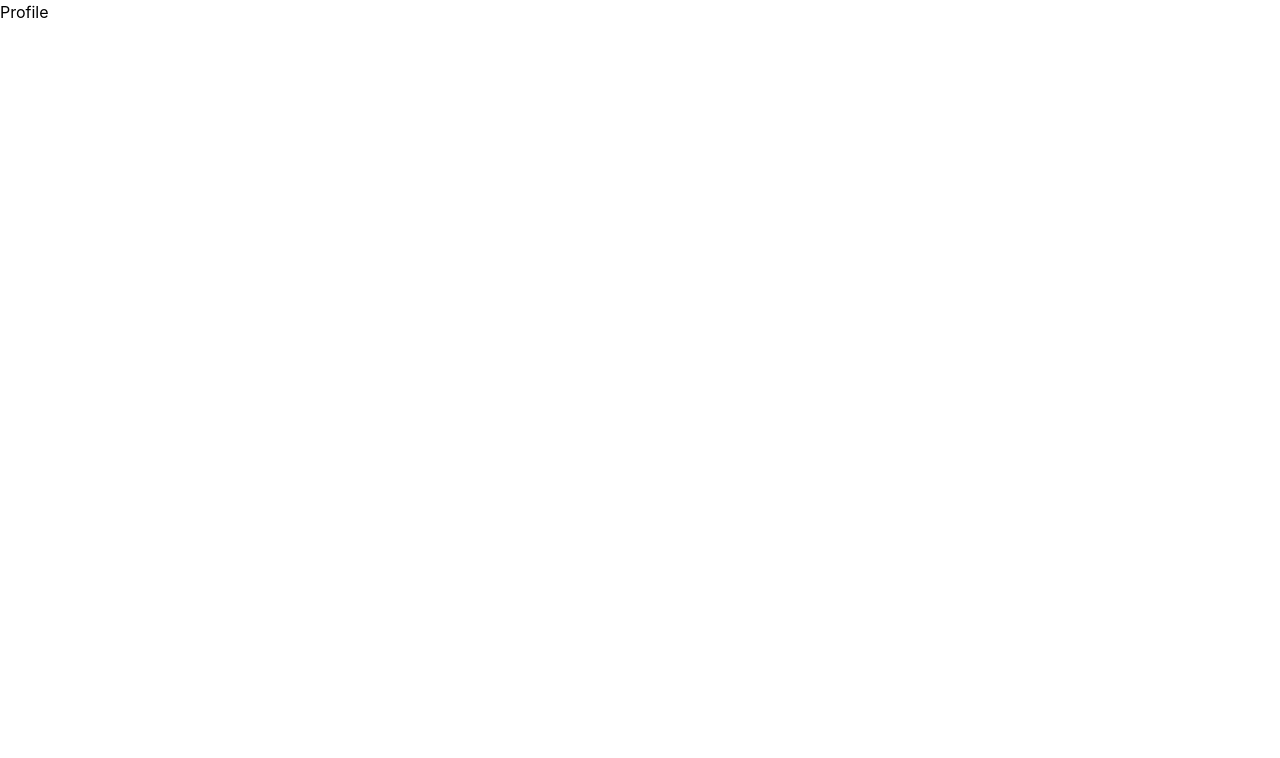
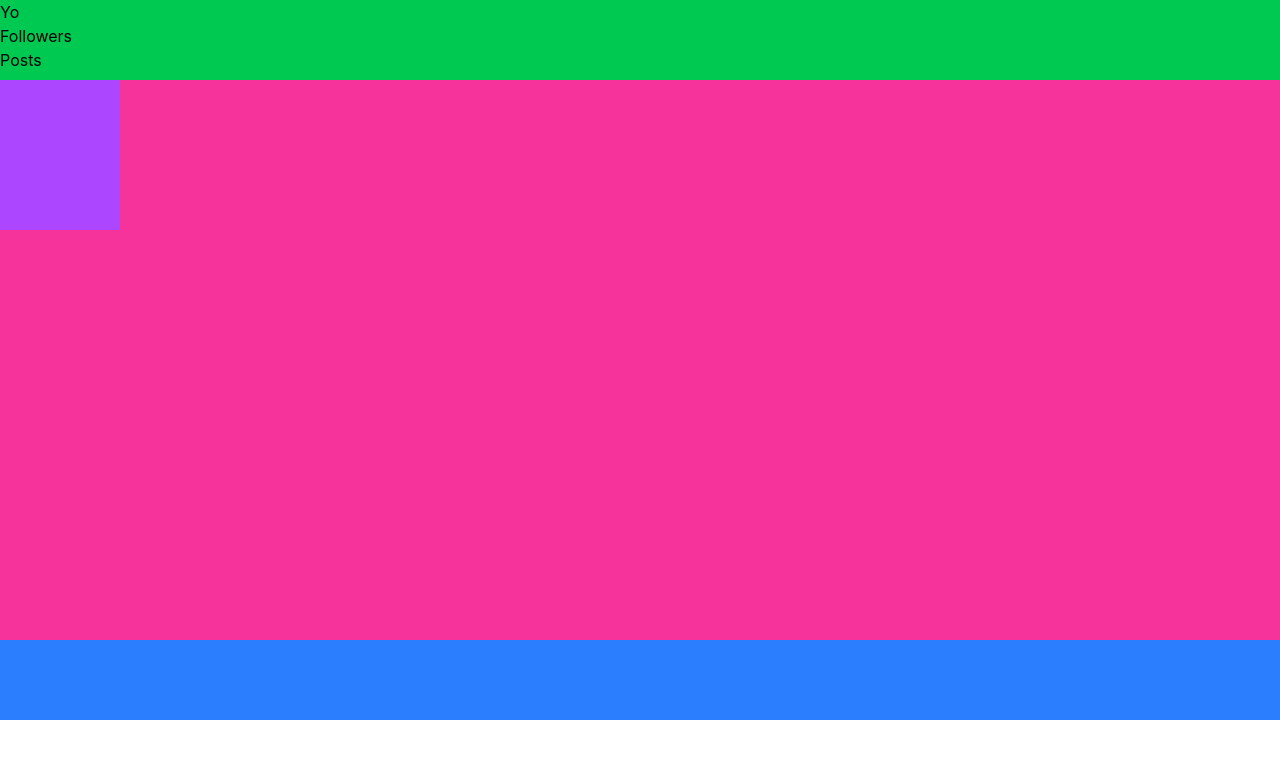
Before and after one commit to user971038/postify-ui, a React (Vite) app: page /profile/1 in a window 1280 px wide. Shown: the top 758 px of the page. Built offline with nearby package versions, Linux system fonts and the light colour scheme.

Commit message:
al día con la clase

```diff
--- a/src/views/Profile.jsx
+++ b/src/views/Profile.jsx
@@ -6,8 +6,19 @@ const Profile = () => {
   console.log('User ID:', userId);
 
   return (
-    <div>
-      <h1>Profile</h1>
+    <div className="flex flex-col">
+      <div className="h-[80px] bg-green-500 gap-4">
+        <div>Yo</div>
+        <div>Followers</div>
+        <div>Posts</div>
+      </div>
+
+      <div className="h-[560px] bg-pink-500 gap-4">
+        <div className="h-[150px] w-[120px] bg-purple-500"></div>
+      </div>
+
+      <div className="h-[80px] bg-blue-500 gap-4">
+      </div>
     </div>
   );
 }
```
Also changed, not shown: src/hooks/useFetch.jsx (added).
